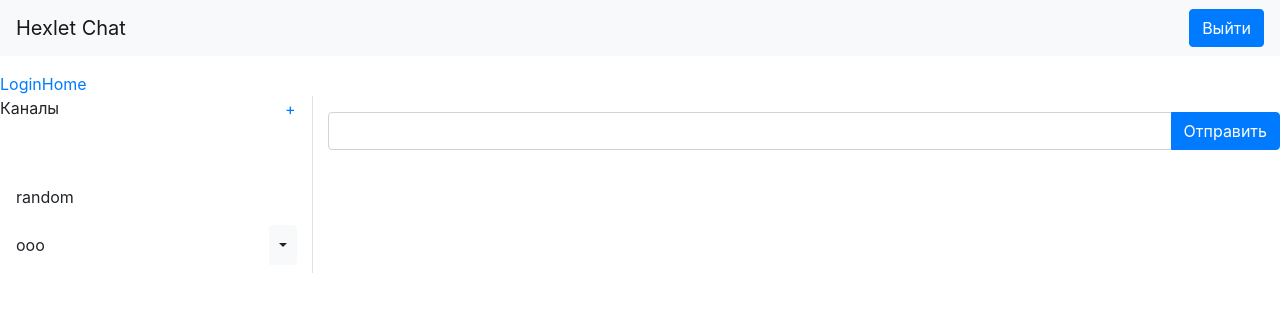
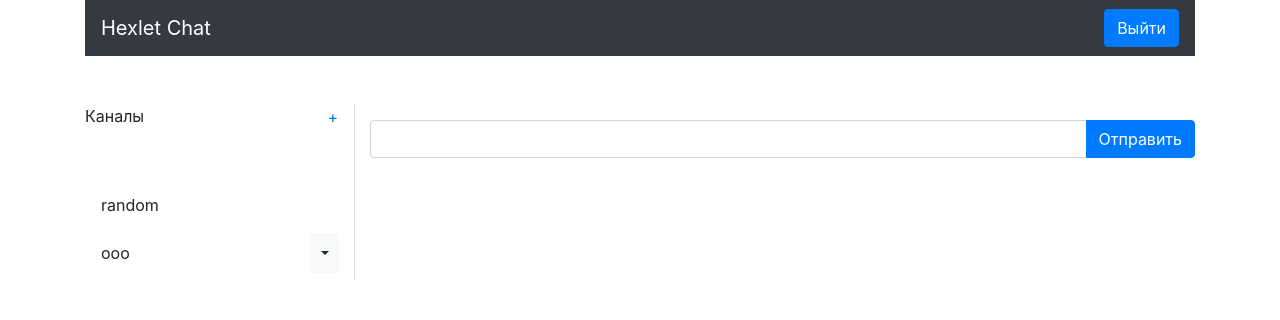
Before and after one commit to asalex04/frontend-project-lvl4, a React app: page / in a window 1280 px wide. Shown: the top 320 px of the page. Built offline with nearby package versions, Linux system fonts and the light colour scheme; the HTML template or start-up script is replaced by a standard one.

Commit message:
modified:   .eslintrc.yml 	modified:   src/App.jsx

```diff
--- a/src/App.jsx
+++ b/src/App.jsx
@@ -2,20 +2,27 @@
 import {
   Link, BrowserRouter as Router, Route, Switch,
 } from 'react-router-dom';
+import {
+  Button, Navbar, Nav, Container,
+} from 'react-bootstrap';
 import Channels from './components/Channels.jsx';
 import Form from './components/Form.jsx';
 
-const NoMatchPage = () => (<h3>404 - Not found</h3>);
+const NoMatchPage = () => { <h3>404 - Not found</h3>; };
 
-const App = () => (
-  <section className="App">
-    <nav className="mb-3 navbar navbar-expand-lg navbar-light bg-light">
-      <a className="mr-auto navbar-brand" href="/">Hexlet Chat</a>
-      <button type="button" className="btn btn-primary">Выйти</button>
-    </nav>
+const App = () => {
+  return (
+    <>
       <Router>
-      <Link to="/login">Login</Link>
-      <Link to="/">Home</Link>
+        <Container>
+          <Navbar bg="dark" variant="dark" expand="true" gy-5>
+            <Navbar.Brand as={Link} to="/">Hexlet Chat</Navbar.Brand>
+            <Nav className="justify-content-end">
+              <Button variant="primary">Выйти</Button>
+            </Nav>
+          </Navbar>
+        </Container>
+        <Container className="pt-5">
           <Switch>
             <Route exact path="/" component={Channels} />
             <Route path="/login" component={Form} />
@@ -23,8 +30,10 @@
               <NoMatchPage />
             </Route>
           </Switch>
+        </Container>
       </Router>
-  </section>
+    </>
   );
+};
 
 export default App;
```
Also changed, not shown: .eslintrc.yml. Lines whose indentation alone changed are shown as unchanged.
